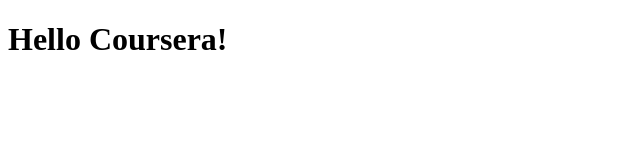
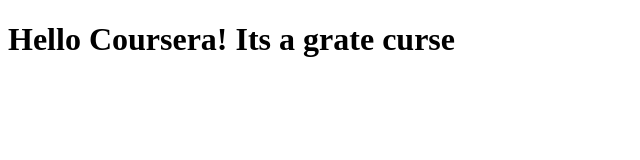
Before and after one commit to ismyweb/practice, a plain HTML site: page site/index.html in a window 1280 px wide. Shown: the whole page, without its empty margins (0-640 px from the left). Drawn offline with Linux system fonts and the light colour scheme.

Commit message:
Small additional

```diff
--- a/site/index.html
+++ b/site/index.html
@@ -4,6 +4,6 @@
 	<title>Hello Coursera!</title>
 </head>
 <body>
-<h1>Hello Coursera!</h1>
+<h1>Hello Coursera! Its a grate curse</h1>
 </body>
 </html>
```
